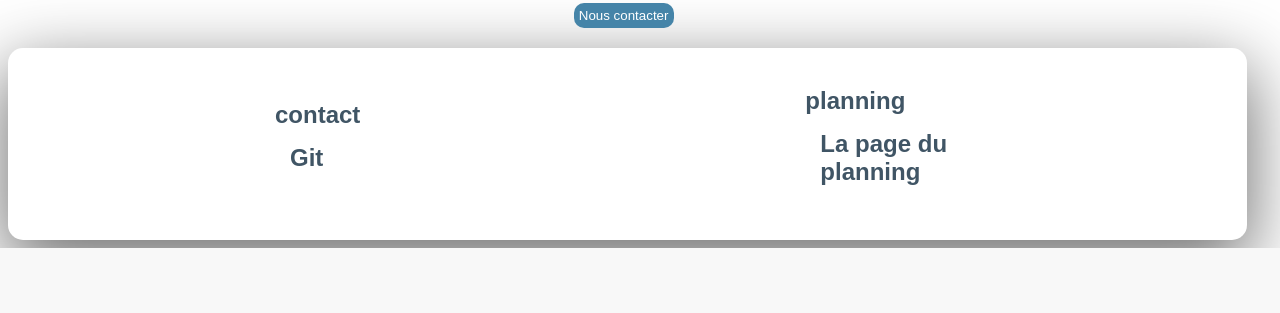
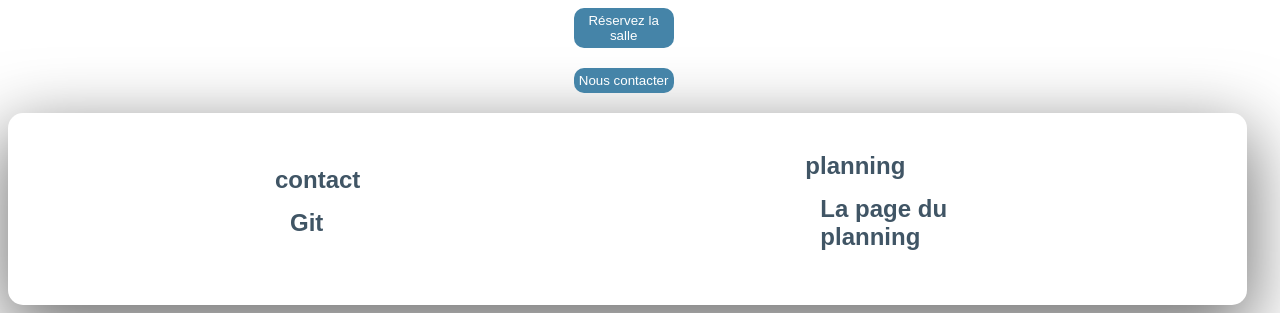
Before and after one commit to yonathan-darmon/reservation-salles, a PHP site: page / in a window 1280 px wide. Shown: the part 1500-1813 px from the top of the page. Before the commit the page ends 1748 px from the top, so only its background shows below. Run offline with PHP 8.4, Linux system fonts and the light colour scheme; some web fonts are replaced.

Commit message:
Update index.php

```diff
--- a/index.php
+++ b/index.php
@@ -151,15 +151,20 @@ if (isset($_POST['deco'])) {
             <iframe src="https://www.google.com/maps/embed?pb=!1m18!1m12!1m3!1d3748.476127147147!2d5.389251115804262!3d43.27291138495553!2m3!1f0!2f0!3f0!3m2!1i1024!2i768!4f13.1!3m3!1m2!1s0x12c9b8a5835ebfa9%3A0x8345456cdbe33e53!2sMarseille%20Chanot!5e1!3m2!1sfr!2sfr!4v1638270354869!5m2!1sfr!2sfr"
                     width="400" height="300" style="border:0;" allowfullscreen="" loading="lazy"></iframe>
         </div>
-        <?php
-        if (isset($_SESSION['login'])) {
-            echo "<div class='btn2'>
+
+
+        <div class='btn2'>
             <form action='#'>
-                <button type='submit'><a href='php/reservation-form.php'>Réservez la salle</a></button>
+                <button type='submit'><?php
+                if (isset($_SESSION['login'])){
+                    echo"<a href='php/reservation-form.php'>Réservez la salle</a></button>";
+                }
+                else{
+                    echo "<a href='php/connexion.php'>Réservez la salle</a></button>";
+                }
+                ?>
             </form>
-        </div>";
-        }
-        ?>
+        </div>
 
 
         <div class="btn3">
@@ -173,6 +178,6 @@ if (isset($_POST['deco'])) {
 </main>
 <footer>
     <?php require "php/footer.php" ?>
-</footer>
+                    </footer>
 </body>
 </html>
```
